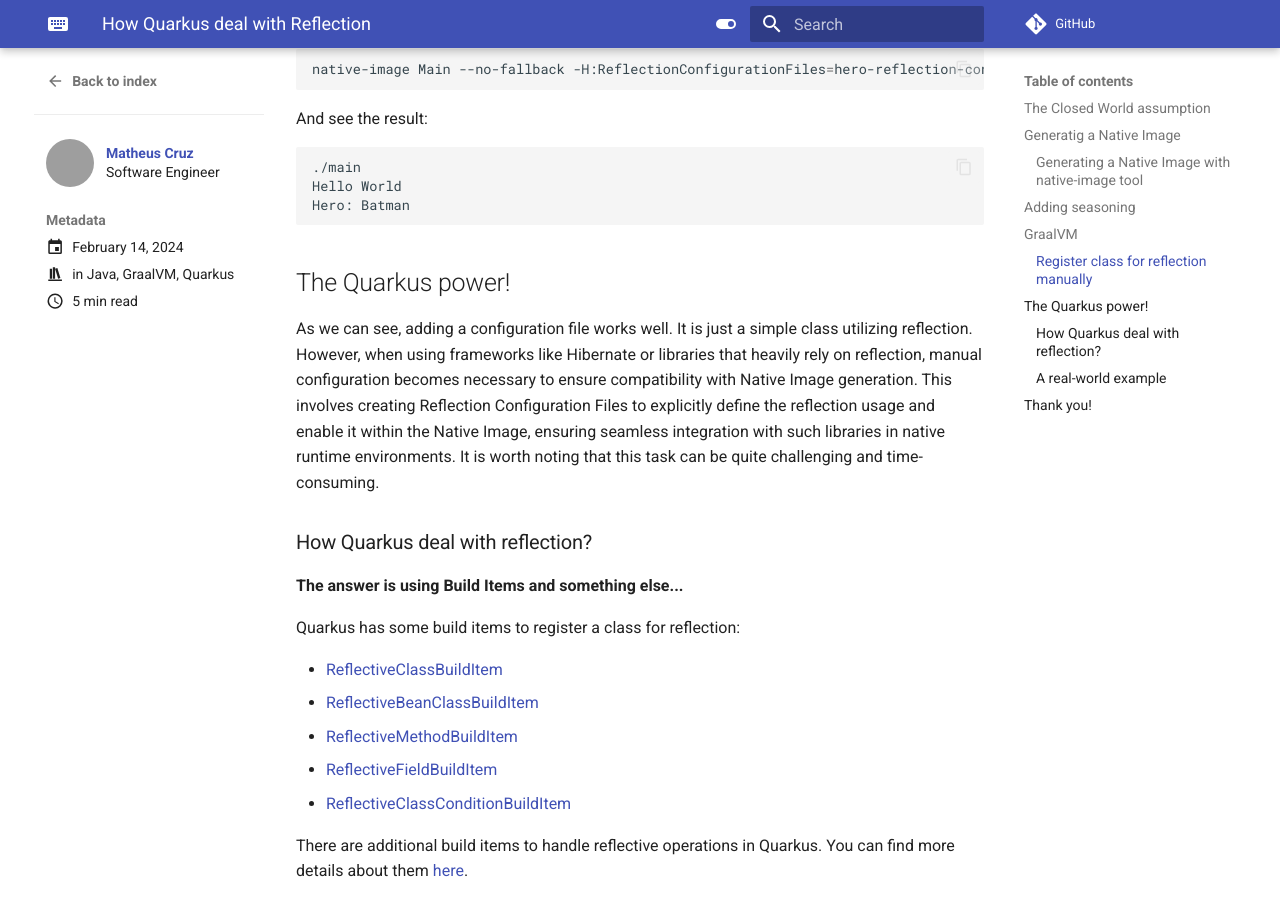
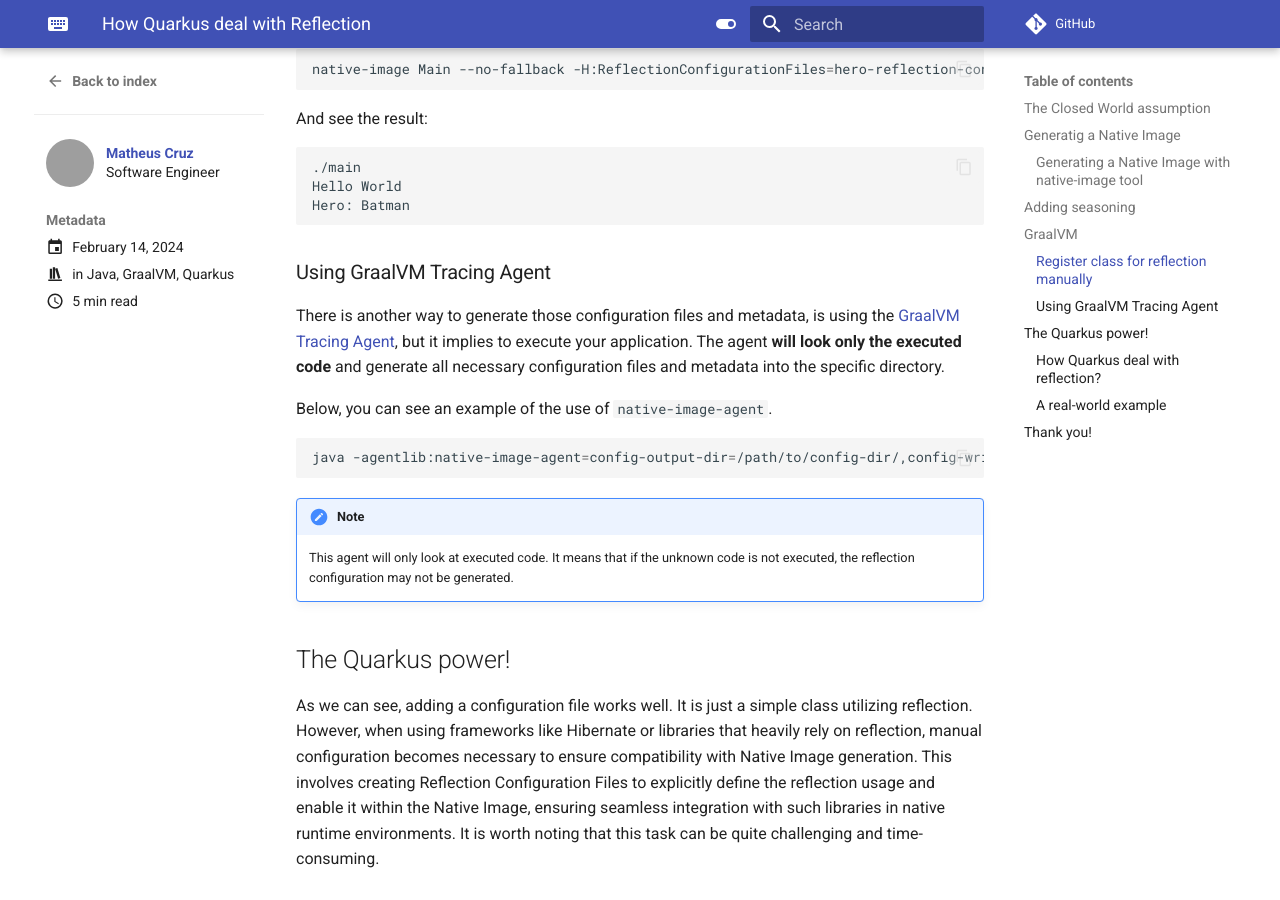
Before and after one commit to mcruzdev/blog, an MkDocs documentation site: the page built from docs/posts/how-quarkus-deal-with-reflection.md, in a window 1280 px wide and 900 px high, scrolled down 3731 px. Built offline with MkDocs 1.6.1 and Material for MkDocs 9.7.7, drawn with Linux system fonts in a browser that asks for light colours; comment, search, counter and statistics services are not loaded; grey boxes are pictures that could not be loaded.

Commit message:
Add more info

````diff
--- a/docs/posts/how-quarkus-deal-with-reflection.md
+++ b/docs/posts/how-quarkus-deal-with-reflection.md
@@ -196,6 +196,20 @@
 Hero: Batman
 ```
 
+### Using GraalVM Tracing Agent
+
+There is another way to generate those configuration files and metadata, is using the [GraalVM Tracing Agent](https://www.graalvm.org/latest/reference-manual/native-image/metadata/AutomaticMetadataCollection/), but it implies to execute your application. The agent **will look only the executed code** and generate all necessary configuration files and metadata into the specific directory.
+
+Below, you can see an example of the use of `native-image-agent`.
+
+```shell
+java -agentlib:native-image-agent=config-output-dir=/path/to/config-dir/,config-write-period-secs=300,config-write-initial-delay-secs=5 -jar my-app.jar
+```
+
+!!! Note
+
+    This agent will only look at executed code. It means that if the unknown code is not executed, the reflection configuration may not be generated.
+
 ## The Quarkus power!
 
 As we can see, adding a configuration file works well. It is just a simple class utilizing reflection. However, when using frameworks like Hibernate or libraries that heavily rely on reflection, manual configuration becomes necessary to ensure compatibility with Native Image generation. This involves creating Reflection Configuration Files to explicitly define the reflection usage and enable it within the Native Image, ensuring seamless integration with such libraries in native runtime environments. It is worth noting that this task can be quite challenging and time-consuming.
````
